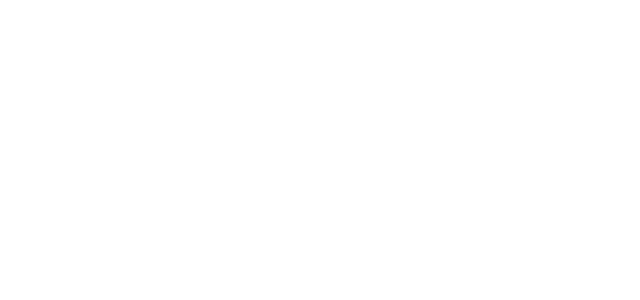
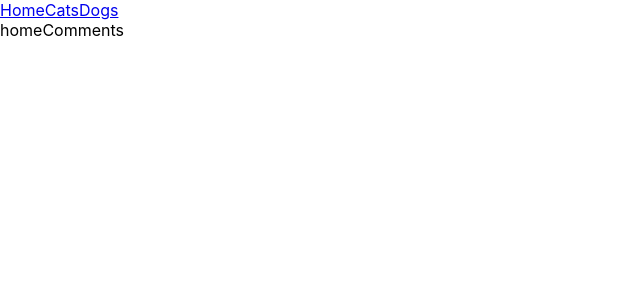
Before and after one commit to AnthonyJordan/cat-dog-thing, a React (Create React App) app: page / in a window 1280 px wide. Shown: the top 300 px of the page, without its empty margins (0-640 px from the left). Built offline with nearby package versions, Linux system fonts and the light colour scheme.

Commit message:
basic routing added

```diff
--- a/package.json
+++ b/package.json
@@ -8,6 +8,7 @@
     "@testing-library/user-event": "^13.5.0",
     "react": "^18.1.0",
     "react-dom": "^18.1.0",
+    "react-router-dom": "^5.3.3",
     "react-scripts": "5.0.1",
     "web-vitals": "^2.1.4"
   },
--- a/src/App.js
+++ b/src/App.js
@@ -1,9 +1,26 @@
-import logo from './logo.svg';
 import './App.css';
+import React from "react";
+import {Route, Switch} from "react-router-dom";
+import NavBar from './components/NavBar';
+
 
 function App() {
   return (
     <div>
+      <NavBar></NavBar>
+      <Switch>
+        <Route exact path="/">
+          home
+        </Route>
+        <Route exact path="/cats">
+          Cats
+        </Route>
+        <Route exact path="/dogs">
+          Dogs
+        </Route>
+      </Switch>
+
+      Comments
     </div>
   );
 }
--- /dev/null
+++ b/src/components/NavBar.js
@@ -0,0 +1,17 @@
+import React from "react";
+import {NavLink} from "react-router-dom";
+
+function NavBar(){
+    return (
+
+        <div>
+            <NavLink exact to="/">Home</NavLink>
+            <NavLink exact to="/cats">Cats</NavLink>
+            <NavLink exact to="/dogs">Dogs</NavLink>
+        </div>
+    )
+
+
+}
+
+export default NavBar
--- a/src/index.js
+++ b/src/index.js
@@ -3,11 +3,14 @@
 import './index.css';
 import App from './App';
 import reportWebVitals from './reportWebVitals';
+import { BrowserRouter } from 'react-router-dom';
 
 const root = ReactDOM.createRoot(document.getElementById('root'));
 root.render(
   <React.StrictMode>
-    <App />
+    <BrowserRouter>
+      <App />
+    </BrowserRouter>
   </React.StrictMode>
 );
 
```
Also changed, not shown: 1 other file (tests, documents, lock files or other folders).
